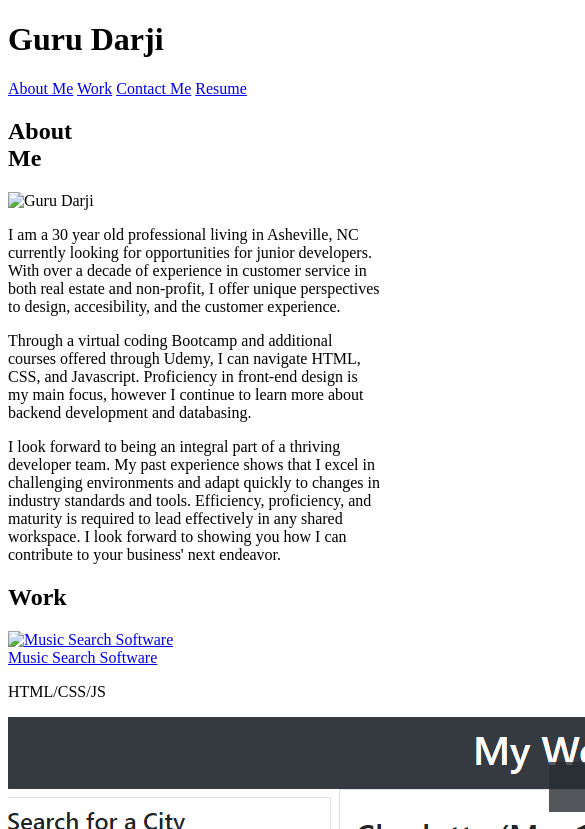
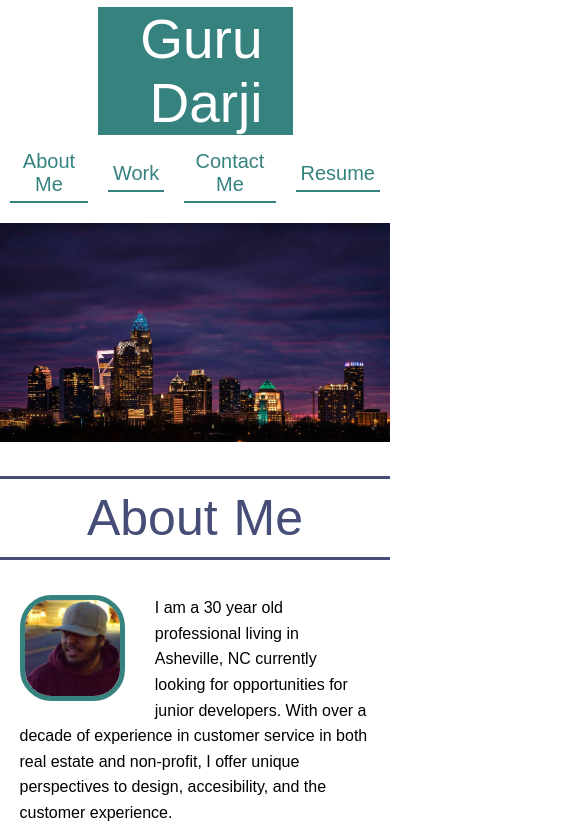
Before and after one commit to Guru-Darji/Portfolio, a plain HTML site: page index.html in a window 390 px wide. Shown: the top 829 px of the page, 585 px wide, since content can reach past the window. Drawn offline with Linux system fonts and the light colour scheme.

Commit message:
add photos

```diff
--- a/assets/style.css
+++ b/assets/style.css
@@ -0,0 +1,272 @@
+:root {
+    --blue: #464d77;
+    --green: #36827F;
+    --accent: #cbd4c2;
+    --grey: rgb(63, 62, 71);
+  }
+
+  /* General Styles Rules */
+  * {
+    margin: 0;
+    padding: 0;
+    box-sizing: border-box;
+  }
+
+
+  body {
+    background-color: white;
+    font-family: sans-serif;
+  }
+
+  /* Header Formatting */
+  header {
+  width: 100%;
+  height: 100px;
+  display: flex;
+  justify-content: space-between;
+  align-items: center;
+  margin: 7px 0px 10px 0px;
+  }
+
+  h1 {
+    font-size: 55px;
+    font-weight: 100;
+    width: 50%;
+    color: white;
+    padding: 0px 5px 0px 20%;
+    background-color: var(--green);
+  }
+
+  nav {
+    display: flex;
+    flex-direction: row;
+    justify-content: flex-end;
+    align-items: center;
+    margin-right: 5%;
+  }
+
+  .header-link {
+    text-decoration: none;
+    text-align: center;
+    color: var(--green);
+    font-size: 20px;
+    padding: 5px;
+    margin: 10px;
+    border-bottom: 2px solid var(--green);
+  }
+
+  .header-link:hover {
+    background-color: var(--green);
+    color: white;
+  }
+
+  /* Hero Image Formatting */
+  .hero-image {
+    width: 100%;
+  }
+
+  /* Page Sections and Formatting */
+  .page-section {
+  display: flex;
+  flex-wrap: wrap;
+  flex-direction: row;
+  }
+
+  .main-header {
+  padding: 20px 40px 0px 0px;
+  margin: 40px 0px;
+  flex-basis: 20%;
+  text-align: right;
+  color: var(--blue);
+  font-size: 50px;
+  font-weight: 100;
+  }
+
+  .content {
+    flex-basis: 80%;
+    padding: 5px 5% 5px 5%;
+    border-left: 6px solid var(--blue);
+    margin: 40px 0px 40px 0px;
+  }
+
+  .work-content {
+    width: 80%;
+    display: flex;
+    flex-direction:row;
+    justify-content: space-between;
+    flex-wrap: wrap;
+    padding: 5px 5% 5px 5%;
+    border-left: 6px solid var(--blue);
+    margin: 40px 0px 40px 0px;
+  }
+
+  /* Section Specific Formatting */
+
+  /* About Me Section */
+  .profile-picture {
+    border-radius: 30%;
+    width: 30%;
+    border: 5px solid var(--green);
+    float: left;
+    margin: 0px 30px 10px 0px;
+  }
+
+  p {
+    word-wrap: normal;
+    margin-bottom: 25px;
+    line-height: 1.6;
+  }
+
+  /* Work Section */
+  .feature-project {
+    border: 7px solid var(--green);
+    margin: 12px;
+    height: 50%;
+    min-width: 90%;
+    display: flex;
+    overflow: hidden;
+  }
+
+  .feature-project img {
+    width: 100%;
+    height: 100%;
+    opacity: 0.8;
+  }
+
+  .feature-project img:hover {
+    opacity: 1;
+  }
+
+  .image-header {
+    position:absolute;
+    overflow: hidden;
+    background-color: var(--green);
+    padding: 5px 0px 0px 5px;
+    font-size: 25px;
+    opacity: 1;
+  }
+
+  .image-header a {
+    padding: 10px 12px 2px 5px;
+    background-color: var(--green);
+    margin: 30px 0px 0px 0px;
+    font-size: 25px;
+    text-decoration: none;
+    font-weight: bold;
+    color: white;
+  }
+
+  .image-header p {
+    font-size:16px;
+    padding-left:5px;
+    color: var(--accent);
+  }
+
+  .secondary-project {
+    flex: 1 1;
+    height: 25%;
+    min-width: 45%;
+    margin: 12px;
+    border: 7px solid var(--green);
+    display: flex;
+    overflow: hidden;
+  }
+
+  .secondary-project img {
+    width: 100%;
+    height: 100%;
+    opacity: 0.8;
+  }
+
+  .secondary-project img:hover {
+    opacity: 1;
+  }
+
+  /* Contact Me Section */
+  .link-section {
+    height: 100%;
+    display: flex;
+    justify-content: space-between;
+  }
+
+  .contact-link {
+    text-decoration: none;
+    font-size: 20px;
+    color: var(--blue);
+    padding: 10px;
+  }
+
+  .contact-link:hover {
+    background-color: var(--blue);
+    color: white;
+  }
+
+  /* Screen Resizing Formatting */
+  @media screen and (max-width: 1124px) {
+
+    .profile-picture {
+      max-width: 30%;
+    }
+
+    header {
+      display: flex;
+      flex-direction:column;
+      flex-wrap: wrap;
+      height: auto;
+    }
+
+    h1 {
+      font-size: 55px;
+      padding: 0px 30px 0px 0px;
+      text-align: right;
+    }
+
+    nav {
+      display: flex;
+      flex-direction: row;
+      justify-content: center;
+      margin-right: 0px;
+    }
+
+    .page-section {
+      flex-direction: column;
+    }
+
+    .main-header {
+      text-align: center;
+      margin: 30px 0;
+      padding:10px;
+      /* background-color: rgb(20, 67, 105); */
+      border-top: 3px solid var(--blue);
+      border-bottom: 3px solid var(--blue);
+      color:var(--blue);
+    }
+
+    .main-header br {
+      content: ' ';
+      width: 16px;
+      height: 16px;
+      display: inline-block;
+    }
+
+    .content {
+      border-left: none;
+      margin-top: 0px;
+    }
+
+    .work-content {
+    flex-direction: column;
+    border-left: none;
+    justify-content: center;
+    margin: 0px 5px 0px 5px;
+    margin-top: 0px;
+    width: 100%;
+    }
+
+    .link-section {
+      height: 100%;
+      display: flex;
+      flex-direction: column;
+      justify-content: center;
+    }
+  }
--- a/index.html
+++ b/index.html
@@ -20,9 +20,9 @@
 
   <!-- tester -->
 
-  <!-- <figure>
-    <img src="./assets/images/hero-image.png" alt="sunset" class="hero-image">
-  </figure> -->
+  <figure>
+    <img src="./assets/images/Winter Sunset In Charlotte, North Carolina.jpg" alt="sunset" class="hero-image">
+  </figure>
 
 
   <main>
@@ -30,7 +30,7 @@
     <section class="page-section">
       <h2 id="about-me" class="main-header">About<br>Me</h2>
       <div class="content">
-        <img src="./assets/images/.jpg" alt="Guru Darji" class="profile-picture">
+        <img src="./assets/images/my-picture-hat.jpg" alt="Guru Darji" class="profile-picture">
         <p>I am a 30 year old professional living in Asheville, NC currently looking for opportunities for junior developers. With over a decade of experience in customer service in both real estate and non-profit, I offer unique perspectives to design, accesibility, and the customer experience.
         </p>
 
```
Also changed, not shown: assets/images/CLT-skyline-1440x580.gif (added), assets/images/Winter Sunset In Charlotte, North Carolina.jpg (added), assets/images/my-picture-hat.jpg (added).
